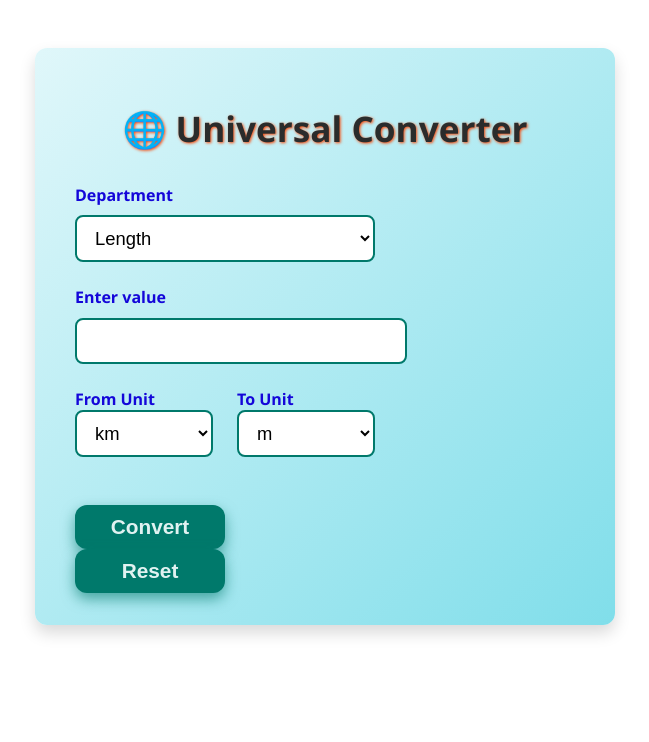
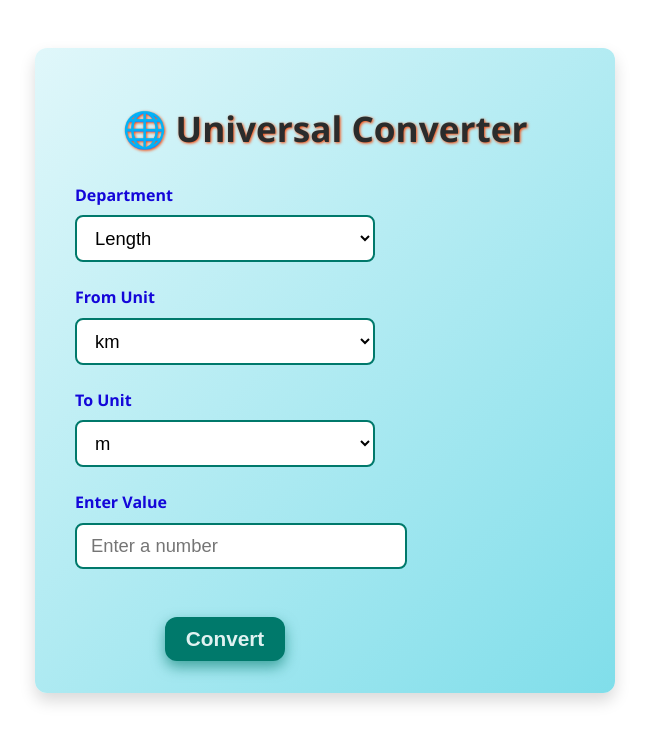
Before and after one commit to hagerSe/universal-Conversion, a Next.js app: page / in a window 1280 px wide. Shown: the top 742 px of the page, without its empty margins (315-964 px from the left). Built offline with nearby package versions, Linux system fonts and the light colour scheme.

Commit message:
Update unit converter: all departments, no reset button

```diff
--- a/app/page.module.css
+++ b/app/page.module.css
@@ -10,7 +10,7 @@
 }
 
 .formColumn {
-  width: 300px;   /* fixed container width */
+  width: 300px;
   display: flex;
   flex-direction: column;
 }
@@ -24,7 +24,6 @@
 }
 
 .label {
-  width: 100%; /* label fills container */
   font-weight: 600;
   margin-bottom: 0.6rem;
   color: #1406d9;
@@ -32,14 +31,13 @@
 
 .select,
 .input {
-  width: 100%; /* input fills container width */
+  width: 100%;
   padding: 10px 14px;
   font-size: 1.15rem;
   border-radius: 8px;
   border: 2px solid #00796b;
   outline: none;
   margin-bottom: 1.5rem;
-  transition: border-color 0.3s ease;
   background-color: white;
 }
 
@@ -50,18 +48,16 @@
   border-color: #004d40;
 }
 
-.flexRow {
+/* Button group: side by side with spacing */
+.buttonGroup {
   display: flex;
-  gap: 1.5rem;
-  margin-bottom: 1.5rem;
-}
-
-.flexRow > div {
-  flex: 1;
+  justify-content: center;
+  gap: 2rem; /* space between buttons */
+  margin-top: 1.5rem;
 }
 
 .button {
-  width: 50%;
+  width: 120px;
   padding: 10px 0;
   font-size: 1.3rem;
   font-weight: 700;
@@ -91,15 +87,6 @@
   user-select: text;
 }
 
-.briefResult {
-  margin-top: 1.25rem;
-  font-weight: 600;
-  font-size: 1.2rem;
-  text-align: center;
-  color: #00695c;
-}
-
-/* 🔴 Step text color changed to RED */
 .steps {
   margin-top: 1rem;
   background: #e0f2f1;
@@ -107,13 +94,13 @@
   font-family: monospace;
   white-space: pre-wrap;
   border-radius: 10px;
-  color: red;  /* changed here */
+  color: #b71c1c;
   box-shadow: inset 0 0 14px #004d4055;
   user-select: text;
 }
 
 .error {
-  color: red;
+  color: #b71c1c;
   font-weight: 700;
   margin-top: 1rem;
   text-align: center;
--- a/app/page.tsx
+++ b/app/page.tsx
@@ -1,157 +1,109 @@
-"use client";
+'use client';
+import React, { useState, useEffect } from 'react';
+import styles from './page.module.css';
 
-import { useState } from "react";
-import styles from "./page.module.css";
-
-// Define interfaces for type safety
-interface Department {
-  base?: string;
-  allowNegative: boolean;
-  units: Record<string, number> | readonly string[];
-}
-
-type DepartmentKey =
-  | "Length"
-  | "Mass"
-  | "Time"
-  | "Temperature"
-  | "ElectricCurrent"
-  | "AmountOfSubstance"
-  | "LuminousIntensity"
-  | "Area"
-  | "Volume"
-  | "Pressure"
-  | "Speed"
-  | "Acceleration"
-  | "Force"
-  | "Energy"
-  | "Power"
-  | "Frequency"
-  | "Density";
-
-interface Conversion {
-  input: number;
-  from: string;
-  to: string;
-  result: string;
-  department: DepartmentKey;
-}
-
-/***************************************
- * Departments (17)
- ***************************************/
-const departments: Record<DepartmentKey, Department> = {
+// All departments with units and conversion factors (like before)
+const departments = {
   Length: { base: "m", allowNegative: false, units: { km: 1000, m: 1, cm: 0.01, mm: 0.001, mi: 1609.34, yd: 0.9144, ft: 0.3048, in: 0.0254 } },
   Mass: { base: "kg", allowNegative: false, units: { t: 1000, kg: 1, g: 0.001, mg: 1e-6, lb: 0.453592, oz: 0.0283495 } },
   Time: { base: "s", allowNegative: false, units: { yr: 31536000, wk: 604800, day: 86400, hr: 3600, min: 60, s: 1 } },
-  Temperature: { allowNegative: true, units: ["C", "F", "K"] as const },
-  ElectricCurrent: { base: "A", allowNegative: true, units: { kA: 1e3, A: 1, mA: 1e-3, μA: 1e-6 } },
-  AmountOfSubstance: { base: "mol", allowNegative: false, units: { mol: 1, mmol: 1e-3 } },
+  Temperature: { allowNegative: true, units: ["C", "F", "K"] },
+  ElectricCurrent: { base: "A", allowNegative: true, units: { kA: 1000, A: 1, mA: 0.001, μA: 0.000001 } },
+  AmountOfSubstance: { base: "mol", allowNegative: false, units: { mol: 1, mmol: 0.001 } },
   LuminousIntensity: { base: "cd", allowNegative: false, units: { cd: 1 } },
   Area: { base: "m²", allowNegative: false, units: { "km²": 1e6, "m²": 1, "cm²": 1e-4, "mm²": 1e-6, acre: 4046.86, "ft²": 0.092903 } },
-  Volume: { base: "m³", allowNegative: false, units: { m3: 1, L: 1e-3, mL: 1e-6, "ft³": 0.0283168, "in³": 1.63871e-5 } },
-  Pressure: { base: "Pa", allowNegative: false, units: { Pa: 1, kPa: 1e3, bar: 1e5, atm: 101325, psi: 6894.76 } },
+  Volume: { base: "m³", allowNegative: false, units: { m3: 1, L: 0.001, mL: 0.000001, "ft³": 0.0283168, "in³": 1.63871e-5 } },
+  Pressure: { base: "Pa", allowNegative: false, units: { Pa: 1, kPa: 1000, bar: 1e5, atm: 101325, psi: 6894.76 } },
   Speed: { base: "m/s", allowNegative: false, units: { "m/s": 1, kmh: 0.277778, mph: 0.44704, knot: 0.514444, "ft/s": 0.3048 } },
   Acceleration: { base: "m/s²", allowNegative: false, units: { "m/s²": 1, "ft/s²": 0.3048, g: 9.80665 } },
-  Force: { base: "N", allowNegative: false, units: { N: 1, kN: 1e3, dyn: 1e-5, lbf: 4.44822 } },
-  Energy: { base: "J", allowNegative: false, units: { J: 1, kJ: 1e3, cal: 4.184, Wh: 3600, eV: 1.60218e-19 } },
-  Power: { base: "W", allowNegative: false, units: { W: 1, kW: 1e3, MW: 1e6, hp: 745.7 } },
-  Frequency: { base: "Hz", allowNegative: false, units: { Hz: 1, kHz: 1e3, MHz: 1e6, GHz: 1e9, rpm: 1/60 } },
-  Density: { base: "kg/m³", allowNegative: false, units: { "kg/m³": 1, "g/cm³": 1e3, "lb/ft³": 16.0185 } },
+  Force: { base: "N", allowNegative: false, units: { N: 1, kN: 1000, dyn: 1e-5, lbf: 4.44822 } },
+  Energy: { base: "J", allowNegative: false, units: { J: 1, kJ: 1000, cal: 4.184, Wh: 3600, eV: 1.60218e-19 } },
+  Power: { base: "W", allowNegative: false, units: { W: 1, kW: 1000, MW: 1e6, hp: 745.7 } },
+  Frequency: { base: "Hz", allowNegative: false, units: { Hz: 1, kHz: 1000, MHz: 1e6, GHz: 1e9, rpm: 1/60 } },
+  Density: { base: "kg/m³", allowNegative: false, units: { "kg/m³": 1, "g/cm³": 1000, "lb/ft³": 16.0185 } },
 };
 
-/***************************************
- * Helpers
- ***************************************/
-const numberRe = /^[-+]?\d*\.?\d+(e[-+]?\d+)?$/i;
+const isUnitArray = (units) => Array.isArray(units);
 
-const numbers = [1, 2, 3, 4];
-
-numbers.map((v: number) => {
-  return v * 2;
-});
-
-const isUnitArray = (units: Department['units']): units is readonly string[] => {
-  return Array.isArray(units);
+const toBase = (value, unit, dep) => value * dep.units[unit];
+const fromBase = (value, unit, dep) => value / dep.units[unit];
+const convertTemp = (v, from, to) => {
+  let C = from === "C" ? v : from === "F" ? (v - 32) * 5 / 9 : v - 273.15;
+  return to === "C" ? C : to === "F" ? C * 9 / 5 + 32 : C + 273.15;
 };
 
-const toBase = (v: number, u: string, dep: { units: Record<string, number> }) => v * dep.units[u];
-const fromBase = (v: number, u: string, dep: { units: Record<string, number> }) => v / dep.units[u];
-const convertTemp = (v: number, f: string, t: string) => {
-  let C = f === "C" ? v : f === "F" ? (v - 32) * 5/9 : v - 273.15;
-  return t === "C" ? C : t === "F" ? C * 9/5 + 32 : C + 273.15;
+export default function Home() {
+  const departmentKeys = Object.keys(departments);
+
+  const [dept, setDept] = useState("Length");
+  const [input, setInput] = useState("");
+  const [fromUnit, setFromUnit] = useState("");
+  const [toUnit, setToUnit] = useState("");
+  const [result, setResult] = useState(null);
+  const [stepTxt, setStepTxt] = useState("");
+  const [err, setErr] = useState("");
+
+  useEffect(() => {
+    // When department changes, reset units to first two units available
+    const units = departments[dept].units;
+    if (isUnitArray(units)) {
+      setFromUnit(units[0]);
+      setToUnit(units[1] || units[0]);
+    } else {
+      const keys = Object.keys(units);
+      setFromUnit(keys[0]);
+      setToUnit(keys[1] || keys[0]);
+    }
+    setInput("");
+    setResult(null);
+    setStepTxt("");
+    setErr("");
+  }, [dept]);
+
+  const handleConvert = () => {
+    setErr("");
+    setResult(null);
+    setStepTxt("");
+
+    if (fromUnit === toUnit) {
+      setErr("❌ 'From' and 'To' units must be different.");
+      return;
+    }
+
+    const num = parseFloat(input.trim());
+    if (isNaN(num)) {
+      setErr("❌ Please enter a valid number.");
+      return;
+    }
+
+    if (!departments[dept].allowNegative && num < 0) {
+      setErr(`❌ Negative values are not allowed for ${dept}.`);
+      return;
+    }
+
+    let resStr, steps;
+    if (dept === "Temperature") {
+      const conv = convertTemp(num, fromUnit, toUnit);
+      resStr = `${conv.toFixed(4)} ${toUnit}`;
+      steps = `Step 1: Convert ${num} ${fromUnit} to Celsius.\nStep 2: Convert Celsius to ${toUnit}.`;
+    } else {
+      const dep = departments[dept];
+      const baseVal = toBase(num, fromUnit, dep);
+      const finalVal = fromBase(baseVal, toUnit, dep);
+      resStr = `${finalVal.toFixed(6)} ${toUnit}`;
+      steps = `Step 1: 1 ${fromUnit} = ${dep.units[fromUnit]} ${dep.base}.\n` +
+              `Step 2: ${num} ${fromUnit} = ${num} × ${dep.units[fromUnit]} = ${baseVal} ${dep.base}.\n` +
+              `Step 3: 1 ${toUnit} = ${dep.units[toUnit]} ${dep.base}.\n` +
+              `Step 4: ${baseVal} ÷ ${dep.units[toUnit]} = ${finalVal} ${toUnit}`;
+    }
+
+    setResult(resStr);
+    setStepTxt(steps);
   };
 
-export default function Page() {
-  const [dept, setDept] = useState<DepartmentKey>("Length");
-  const initUnits = isUnitArray(departments.Length.units) ? [...departments.Length.units] : Object.keys(departments.Length.units || {});
-  const [from, setFrom] = useState<string>(initUnits[0]);
-  const [to, setTo] = useState<string>(initUnits[1] || initUnits[0]);
-  const [input, setInput] = useState("");
-  const [result, setResult] = useState<string | null>(null);
-  const [stepTxt, setStepTxt] = useState("");
-  const [err, setErr] = useState("");
-  const [history, setHistory] = useState<Conversion[]>([]);
-
   const unitKeys = isUnitArray(departments[dept].units)
-    ? [...departments[dept].units]
-    : Object.keys(departments[dept].units || {});
-  console.log("unitKeys:", unitKeys);
-
-  const resetUnits = (d: DepartmentKey) => {
-    const keys = isUnitArray(departments[d].units)
-      ? [...departments[d].units]
-      : Object.keys(departments[d].units || {});
-    setFrom(keys[0]);
-    setTo(keys[1] || keys[0]);
-  };
-
-  const handleConvert = () => {
-    console.log("Converting:", { from, to, input });
-    if (from === to) {
-      setErr("❌ 'From' and 'To' units must be different.");
-      setResult(null);
-      setStepTxt("");
-      return;
-    }
-    if (!numberRe.test(input.trim())) {
-      setErr("❌ Enter a valid number – letters are not allowed.");
-      setResult(null);
-      setStepTxt("");
-      return;
-    }
-    const num = parseFloat(input);
-    if (!departments[dept].allowNegative && num < 0) {
-      setErr(`❌ Negative values are not valid for ${dept}.`);
-      setResult(null);
-      setStepTxt("");
-      return;
-    }
-    setErr("");
-
-    let resultStr: string;
-    let steps: string;
-
-    if (dept === "Temperature") {
-      const res = convertTemp(num, from, to);
-      resultStr = `${res.toFixed(4)} ${to}`;
-      steps = `**Step 1**: Convert **${num} ${from}** to Celsius.\n**Step 2**: Convert Celsius to **${to}**.`;
-    } else {
-      const dep = departments[dept];
-      const baseVal = toBase(num, from, dep as { units: Record<string, number> });
-      const finalVal = fromBase(baseVal, to, dep as { units: Record<string, number> });
-      resultStr = `${finalVal.toFixed(6)} ${to}`;
-      steps = `**Step 1**: 1 ${from} = ${(dep.units as Record<string, number>)[from]} ${dep.base}.\n` +
-        `**Step 2**: **${num} ${from}** = ${num} × ${(dep.units as Record<string, number>)[from]} = ${baseVal} ${dep.base}.\n` +
-        `**Step 3**: 1 ${to} = ${(dep.units as Record<string, number>)[to]} ${dep.base}.\n` +
-        `**Step 4**: ${baseVal} ÷ ${(dep.units as Record<string, number>)[to]} = **${finalVal} ${to}**`;
-    }
-
-    setResult(resultStr);
-    setStepTxt(steps);
-    setHistory([...history, { input: num, from, to, result: resultStr, department: dept }]);
-    console.log("History updated:", history);
-  };
+    ? departments[dept].units
+    : Object.keys(departments[dept].units);
 
   return (
     <div className={styles.container}>
@@ -162,81 +114,67 @@ export default function Page() {
         <select
           className={styles.select}
           value={dept}
-          onChange={(e) => {
-            setDept(e.target.value as DepartmentKey);
-            resetUnits(e.target.value as DepartmentKey);
-            setInput("");
-            setResult(null);
-            setStepTxt("");
-            setErr("");
-          }}
+          onChange={(e) => setDept(e.target.value)}
         >
-          {Object.keys(departments).map((d) => (
-            <option key={d}>{d}</option>
+          {departmentKeys.map((d) => (
+            <option key={d} value={d}>
+              {d}
+            </option>
           ))}
         </select>
 
-        <label className={styles.label}>Enter value</label>
-        <input className={styles.input} value={input} onChange={(e) => setInput(e.target.value)} />
-
-        <div className={styles.flexRow}>
-          <div>
         <label className={styles.label}>From Unit</label>
-            <select className={styles.select} value={from} onChange={(e) => setFrom(e.target.value)}>
+        <select
+          className={styles.select}
+          value={fromUnit}
+          onChange={(e) => setFromUnit(e.target.value)}
+        >
           {unitKeys.map((u) => (
-                <option key={u}>{u}</option>
+            <option key={u} value={u}>
+              {u}
+            </option>
           ))}
         </select>
-          </div>
-          <div>
+
         <label className={styles.label}>To Unit</label>
-            <select className={styles.select} value={to} onChange={(e) => setTo(e.target.value)}>
+        <select
+          className={styles.select}
+          value={toUnit}
+          onChange={(e) => setToUnit(e.target.value)}
+        >
           {unitKeys.map((u) => (
-                <option key={u}>{u}</option>
+            <option key={u} value={u}>
+              {u}
+            </option>
           ))}
         </select>
-          </div>
-        </div>
 
+        <label className={styles.label}>Enter Value</label>
+        <input
+          className={styles.input}
+          value={input}
+          onChange={(e) => setInput(e.target.value)}
+          placeholder="Enter a number"
+        />
+
+        <div className={styles.buttonGroup}>
           <button className={styles.button} onClick={handleConvert}>
             Convert
           </button>
-
-        <button
-          className={styles.button}
-          onClick={() => {
-            setDept("Length");
-            resetUnits("Length");
-            setInput("");
-            setResult(null);
-            setStepTxt("");
-            setErr("");
-            setHistory([]);
-          }}
-        >
-          Reset
-        </button>
         </div>
 
-      {err && <p className={styles.error}>{err}</p>}
+        {err && <div className={styles.error}>{err}</div>}
+
         {result && (
-        <p className={styles.result}>
+          <div className={styles.result}>
             Result: <strong>{result}</strong>
-        </p>
-      )}
-      {stepTxt && <div className={styles.steps} dangerouslySetInnerHTML={{ __html: stepTxt.replace(/\*\*(.*?)\*\*/g, "<b>$1</b>") }} />}
-      {history.length > 0 && (
-        <div className={styles.history}>
-          <h2 className={styles.historyTitle}>Conversion History</h2>
-          <ul>
-            {history.map((conv, index) => (
-              <li key={index}>
-                {conv.department}: {conv.input} {conv.from} → {conv.result}
-              </li>
-            ))}
-          </ul>
           </div>
         )}
+
+        {stepTxt && (
+          <pre className={styles.steps}>{stepTxt}</pre>
+        )}
+      </div>
     </div>
   );
 }
```
Lines whose indentation alone changed are shown as unchanged.
